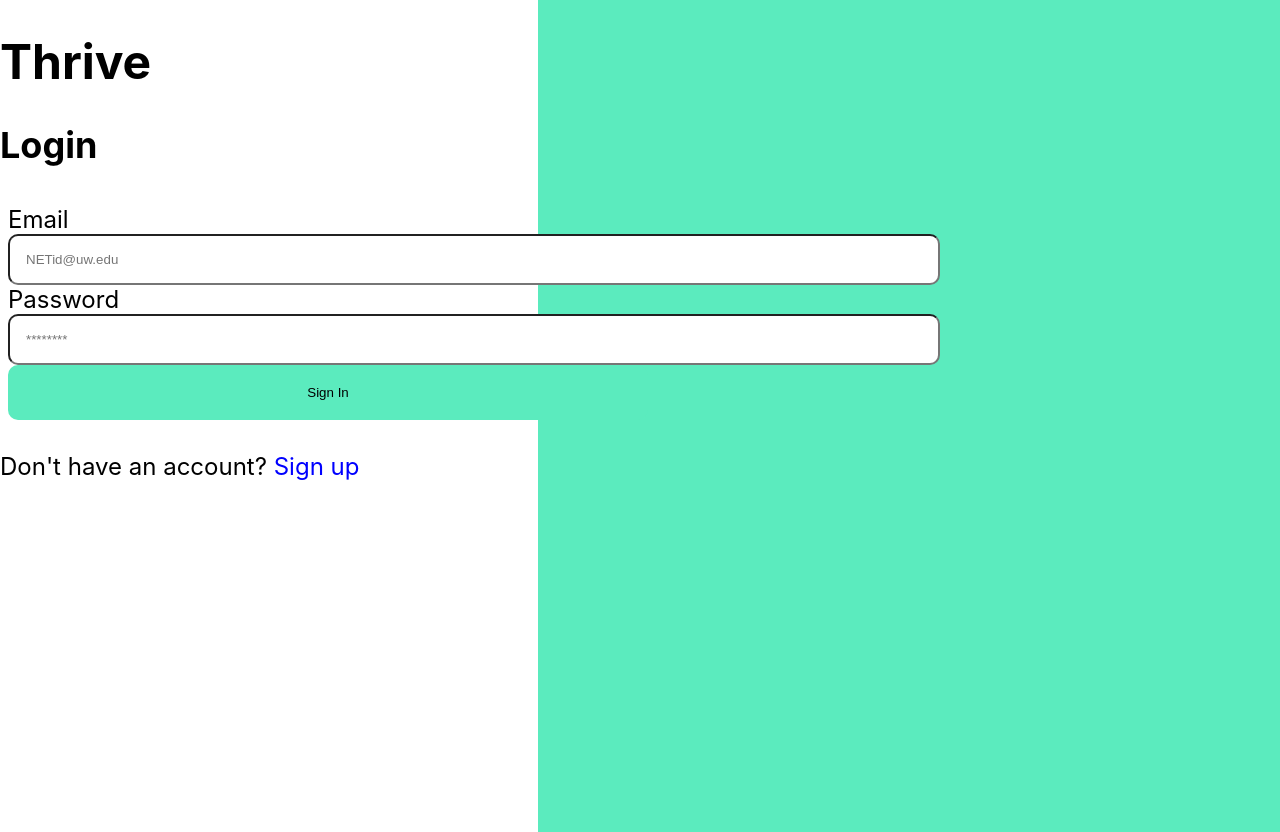
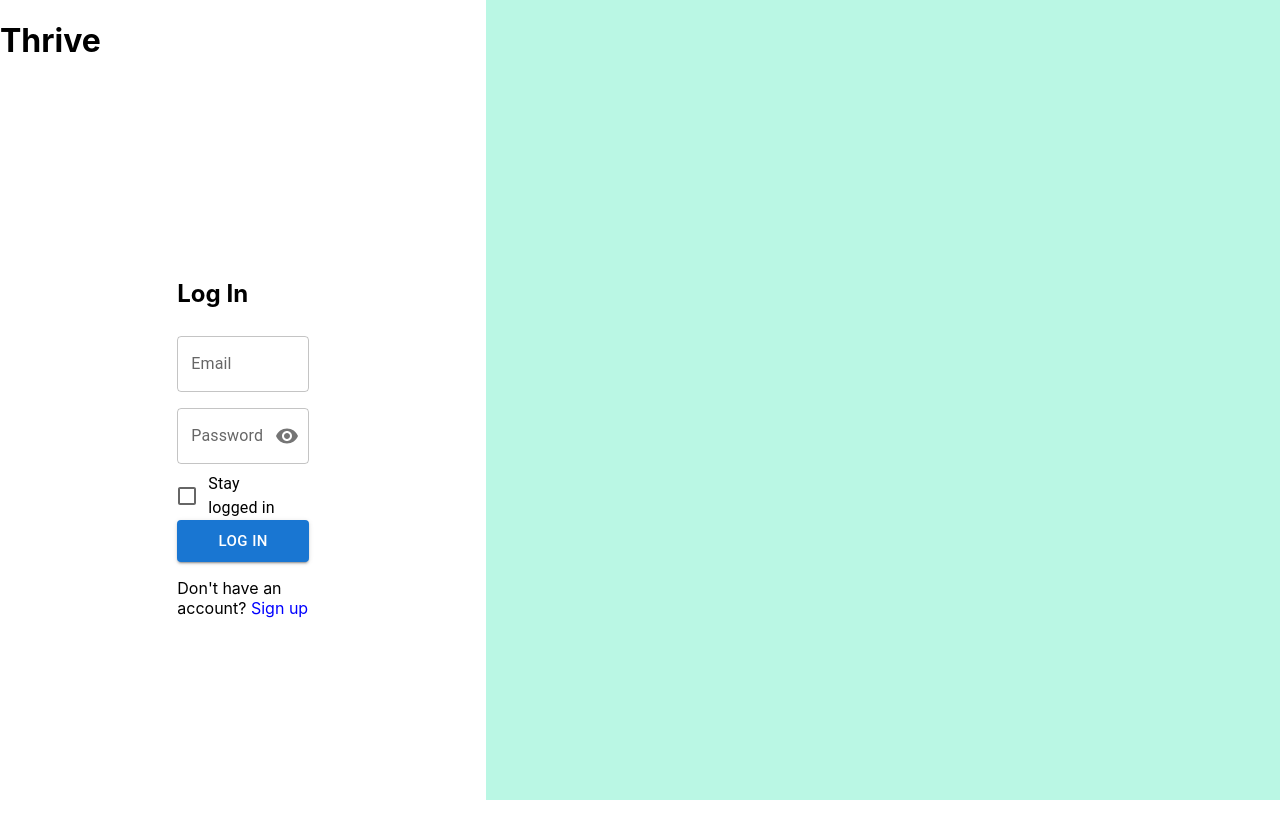
Before and after one commit to ssaran8/Team-Thrive, a React (Create React App) app in the folder frontend/: page / in a window 1280 px wide. After the commit the page ends 800 px from the top, so only its background shows below. Built offline with nearby package versions, Linux system fonts and the light colour scheme; no server answers.

Commit message:
refactor login to use mui

```diff
--- a/frontend/package.json
+++ b/frontend/package.json
@@ -3,6 +3,10 @@
   "version": "0.1.0",
   "private": true,
   "dependencies": {
+    "@emotion/react": "^11.10.5",
+    "@emotion/styled": "^11.10.5",
+    "@mui/icons-material": "^5.11.0",
+    "@mui/material": "^5.11.8",
     "@testing-library/jest-dom": "^5.16.5",
     "@testing-library/react": "^13.4.0",
     "@testing-library/user-event": "^13.5.0",
--- a/frontend/src/App.jsx
+++ b/frontend/src/App.jsx
@@ -1,9 +1,6 @@
 import React, {useState} from 'react';
 import { BrowserRouter, Router, Routes, Route, Link } from 'react-router-dom';
 
-
-import LoginPage from './pages/loginPage';
-import RegisterPage from './pages/registerPage';
 import { AppRoutes } from './routes';
 
 
--- a/frontend/src/features/landing/components/LoginForm.jsx
+++ b/frontend/src/features/landing/components/LoginForm.jsx
@@ -2,39 +2,91 @@ import { useState } from "react";
 import { Forms } from './MainForm'
 import { signInWithEmail, auth } from "../../../lib/firebase";
 import { useAuthState } from "react-firebase-hooks/auth";
+import { Checkbox, Box, TextField, FormControl, OutlinedInput, FormHelperText, InputAdornment, InputLabel, IconButton, Button, FormControlLabel, FormGroup } from "@mui/material";
+import Visibility from '@mui/icons-material/Visibility';
+import VisibilityOff from '@mui/icons-material/VisibilityOff';
+
+
 
 export const LoginForm = (form) => {
   const [email, setEmail] = useState('');
   const [password, setPassword] = useState('');
-  const [user, loading, error] = useAuthState(auth);
+  const [showPassword, setShowPassword] = useState(false);
+  const [stayLoggedIn, setStayLoggedIn] = new useState(false);
 
-  const handleSubmit = () => {
+  const handleSubmit = (e) => {
+    e.preventDefault()
     signInWithEmail(email, password);
   }
 
+  const onEmailChange = (e) => {
+    setEmail(e.target.value);
+  }
+
+  const onPasswordChange = (e) => {
+    setPassword(e.target.value);
+  }
+
+  const handleClickStayLoggedIn = (e) => {
+    setStayLoggedIn(e => !e)
+  }
+
+  const handleClickShowPassword = () => {
+    setShowPassword((show) => !show);
+  }
+
+  const handleMouseDownPassword = (e) => {
+    e.preventDefault();
+  };
+
   return (
-    <>
-      <h2 onClick={() => console.log(user)}>Login</h2>
-      <div className='login-form' onSubmit={handleSubmit}>
-        <label htmlFor="email">Email</label>
-        <input type="email"
-          placeholder="NETid@uw.edu"
-          id="email"
-          name="email"
+    <Box
+      component='form'
+      sx={{
+        display: 'flex',
+        flexDirection: 'column',
+        '& .MuiFormControl-root': { marginTop: 1, marginBottom: 1 },
+        width: '60%',
+        alignSelf: 'center',
+        p: 10,
+        marginTop: '20%'
+      }}
+      onSubmit={handleSubmit}
+    >
+      <h2> Log In </h2>
+      <FormControl>
+        <InputLabel>Email</InputLabel>
+        <OutlinedInput
+          type='text'
+          label="Email"
           value={email}
-          onChange={e => setEmail(e.target.value)} />
-
-        <label htmlFor="password">Password</label>
-        <input type="password"
-          placeholder="********"
-          id="password"
-          name="password"
+          onChange={onEmailChange}
+        />
+      </FormControl>
+      <FormControl>
+        <InputLabel>Password</InputLabel>
+        <OutlinedInput
+          type={showPassword ? 'text' : 'password'}
+          endAdornment={
+            <InputAdornment position="end">
+              <IconButton
+                aria-label="toggle password visibility"
+                onClick={handleClickShowPassword}
+                onMouseDown={handleMouseDownPassword}
+                edge="end"
+              >
+                {showPassword ? <VisibilityOff /> : <Visibility />}
+              </IconButton>
+            </InputAdornment>
+          }
+          label="Password"
           value={password}
-          onChange={e => setPassword(e.target.value)} />
-
-        <button onClick={handleSubmit}>Sign In </button>
-      </div>
+          onChange={onPasswordChange}
+        />
+      </FormControl>
+      <FormControlLabel control={<Checkbox value={stayLoggedIn} onChange={handleClickStayLoggedIn} />} label="Stay logged in" />
+      <Button size='large' variant="contained" type='submit'>Log In</Button>
       <p>Don't have an account? <span style={{color: "blue", cursor: "pointer"}} onClick={() => {form.setForm(Forms.Register)}}> Sign up </span></p>
-    </>
+    </Box>
   )
 }
--- a/frontend/src/features/landing/components/MainForm.jsx
+++ b/frontend/src/features/landing/components/MainForm.jsx
@@ -2,6 +2,7 @@ import { useState } from 'react'
 
 import { LoginForm } from './LoginForm'
 import { RegisterForm } from './RegisterForm'
+import Box from '@mui/material/Box';
 
 export const Forms = {
   Login: 'Login',
@@ -20,9 +21,18 @@ export const MainForm = () => {
   let FormComponent = FormComponents[form]
 
   return (
-    <div>
+    <Box
+      sx={{
+        bgcolor: 'background.paper',
+        display: 'flex',
+        flexDirection: 'column',
+        p: 0,
+        width: '38%',
+        height: '100vh',
+      }}
+    >
       <h1> Thrive </h1>
-        <FormComponent form={form} setForm={setForm} />
-    </div>
+      <FormComponent form={form} setForm={setForm} />
+    </Box>
   )
 }
--- a/frontend/src/features/landing/components/RegisterForm.jsx
+++ b/frontend/src/features/landing/components/RegisterForm.jsx
@@ -2,46 +2,108 @@ import { useState } from "react";
 import { Forms } from './MainForm'
 import { signUpWithEmail, auth } from "../../../lib/firebase";
 import { useAuthState } from "react-firebase-hooks/auth";
+import { Checkbox, Box, TextField, FormControl, OutlinedInput, FormHelperText, InputAdornment, InputLabel, IconButton, Button, FormControlLabel, FormGroup } from "@mui/material";
+import Visibility from '@mui/icons-material/Visibility';
+import VisibilityOff from '@mui/icons-material/VisibilityOff';
 
 export const RegisterForm = (form) => {
   const [email, setEmail] = useState('');
   const [password, setPassword] = useState('');
+  const [confirmPassword, setConfirmPassword] = useState('');
+  const [showPassword, setShowPassword] = useState(false);
 
   const handleSubmit = () => {
     signUpWithEmail(email, password)
   }
 
+  const onEmailChange = (e) => {
+    setEmail(e.target.value);
+  }
+
+  const onPasswordChange = (e) => {
+    setPassword(e.target.value);
+  }
+
+  const onConfirmPasswordChange = (e) => {
+    setPassword(e.target.value);
+  }
+
+  const handleClickShowPassword = () => {
+    setShowPassword((show) => !show);
+  }
+
+  const handleMouseDownPassword = (e) => {
+    e.preventDefault();
+  };
+
   return (
-    <>
-      <h2>Register</h2>
-      <div className='login-form'>
-        <label htmlFor="email">Email</label>
-        <input type="email"
-          placeholder="NETid@uw.edu"
-          id="email"
-          name="email"
+    <Box
+      component='form'
+      sx={{
+        display: 'flex',
+        flexDirection: 'column',
+        '& .MuiFormControl-root': { marginTop: 1, marginBottom: 1 },
+        width: '60%',
+        alignSelf: 'center',
+        p: 10,
+        marginTop: '20%'
+      }}
+      onSubmit={handleSubmit}
+    >
+      <h2> Sign Up </h2>
+      <FormControl>
+        <InputLabel>Email</InputLabel>
+        <OutlinedInput
+          type='text'
+          label="Email"
           value={email}
-          onChange={e => setEmail(e.target.value)} />
-
-        <label htmlFor="password">Password</label>
-        <input type="password"
-          placeholder="********"
-          id="password"
-          name="password"
+          onChange={onEmailChange}
+        />
+      </FormControl>
+      <FormControl>
+        <InputLabel>Password</InputLabel>
+        <OutlinedInput
+          type={showPassword ? 'text' : 'password'}
+          endAdornment={
+            <InputAdornment position="end">
+              <IconButton
+                aria-label="toggle password visibility"
+                onClick={handleClickShowPassword}
+                onMouseDown={handleMouseDownPassword}
+                edge="end"
+              >
+                {showPassword ? <VisibilityOff /> : <Visibility />}
+              </IconButton>
+            </InputAdornment>
+          }
+          label="Password"
           value={password}
-          onChange={e => setPassword(e.target.value)} />
-
-        <label htmlFor="confirmPassword">Confirm Password</label>
-        <input type="Confirm Password"
-          placeholder="********"
-          id="confirmPassword"
-          name="confirmPassword"
-          value={password}
-          onChange={e => setPassword(e.target.value)} />
-
-        <button onClick={handleSubmit}>Sign Up </button>
-      </div>
-      <p>Already have an account? <span style={{color: "blue", cursor: "pointer"}} onClick={() => {form.setForm(Forms.Login)}}> Sign in </span></p>
-    </>
+          onChange={onPasswordChange}
+        />
+      </FormControl>
+      <FormControl>
+        <InputLabel>Confirm Password</InputLabel>
+        <OutlinedInput
+          type={showPassword ? 'text' : 'password'}
+          endAdornment={
+            <InputAdornment position="end">
+              <IconButton
+                aria-label="toggle password visibility"
+                onClick={handleClickShowPassword}
+                onMouseDown={handleMouseDownPassword}
+                edge="end"
+              >
+                {showPassword ? <VisibilityOff /> : <Visibility />}
+              </IconButton>
+            </InputAdornment>
+          }
+          label="Confirm Password"
+          value={confirmPassword}
+          onChange={onConfirmPasswordChange}
+        />
+      </FormControl>
+      <Button size='large' variant="contained" type='submit'>Sign Up</Button>
+      <p>Already have an account? <span style={{color: "blue", cursor: "pointer"}} onClick={() => {form.setForm(Forms.Login)}}> Log In </span></p>
+    </Box>
   )
 }
--- a/frontend/src/features/landing/routes/Landing.jsx
+++ b/frontend/src/features/landing/routes/Landing.jsx
@@ -1,11 +1,16 @@
+import { Box } from "@mui/material"
 import { MainForm } from "../components/MainForm"
 
 
 export const Landing = () => {
 
   return (
-    <div>
+    <Box
+      sx={{
+        bgcolor: 'rgba(91, 235, 190, 0.42)',
+      }}
+    >
       <MainForm />
-    </div>
+    </Box>
   )
 }
--- a/frontend/src/index.css
+++ b/frontend/src/index.css
@@ -11,3 +11,9 @@ code {
   font-family: source-code-pro, Menlo, Monaco, Consolas, 'Courier New',
     monospace;
 }
+
+* {
+  -moz-box-sizing: border-box;
+  -webkit-box-sizing: border-box;
+   box-sizing: border-box;
+}
```
Also changed, not shown: 1 other file (tests, documents, lock files or other folders).
